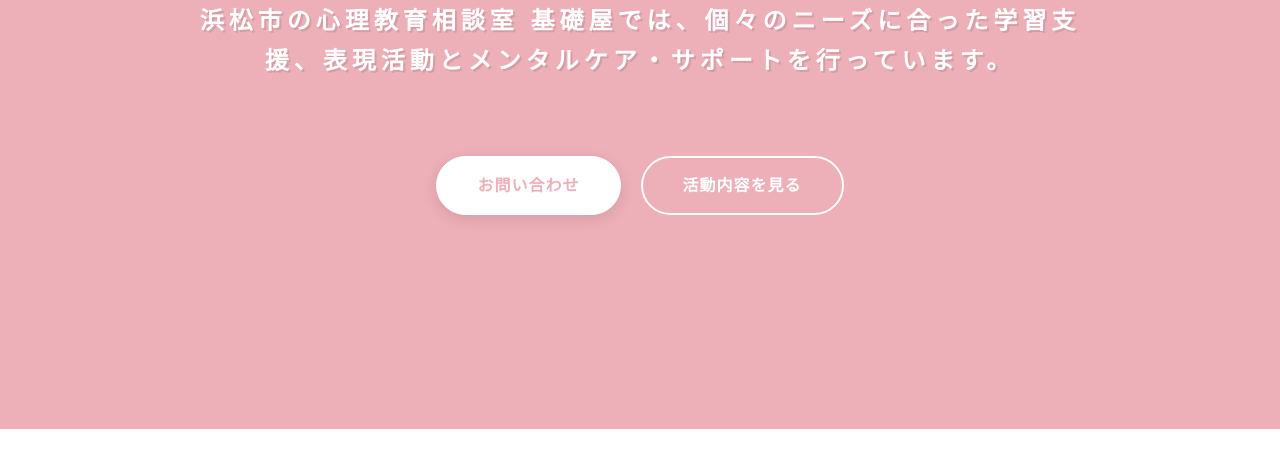
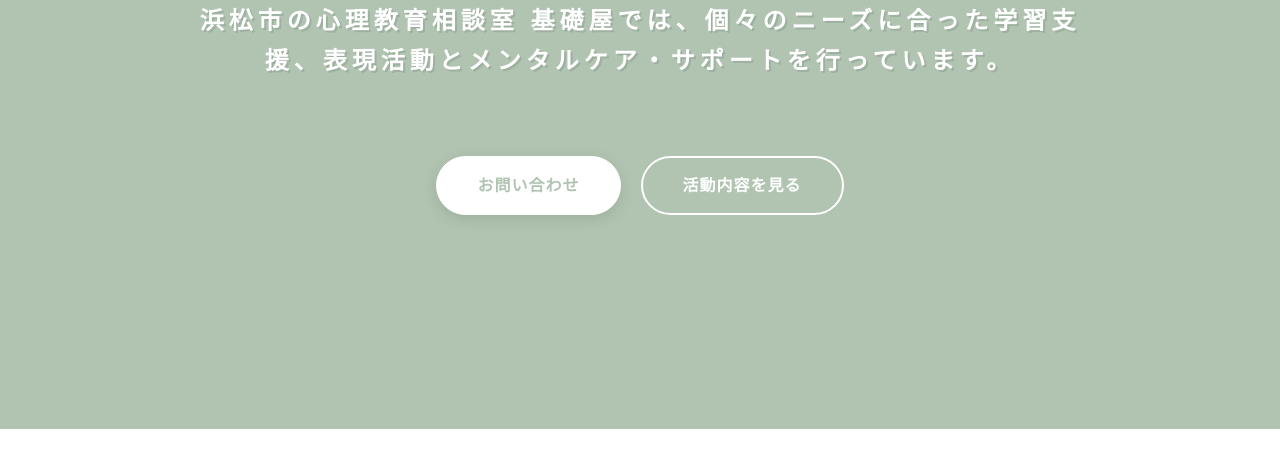
Before and after one commit to ramalong/kisoyasite20260210, an Astro site: page / in a window 1280 px wide. Shown: the part 371-838 px from the top of the page. Built offline with nearby package versions, Linux system fonts and the light colour scheme; Astro itself is replaced by a stand-in of ours; no server answers.

Commit message:
Update Hero.css

```diff
--- a/src/styles/sections/Hero.css
+++ b/src/styles/sections/Hero.css
@@ -1,7 +1,7 @@
 /* --- Base Hero Setup --- */
 .hero-section {
   /* Local Variables */
-  --hero-bg: var(--accent); /* Cherry Blossom */
+  --hero-bg: #b0c4b1;
   --hero-text: #ffffff;
 
   background-color: var(--hero-bg);
@@ -102,7 +102,7 @@ canvas {
 
 .hero-primary {
   background-color: #ffffff;
-  color: var(--accent);
+  color: #b0c4b1;
   box-shadow: 0 4px 15px rgba(0,0,0,0.1);
 }
 
```
